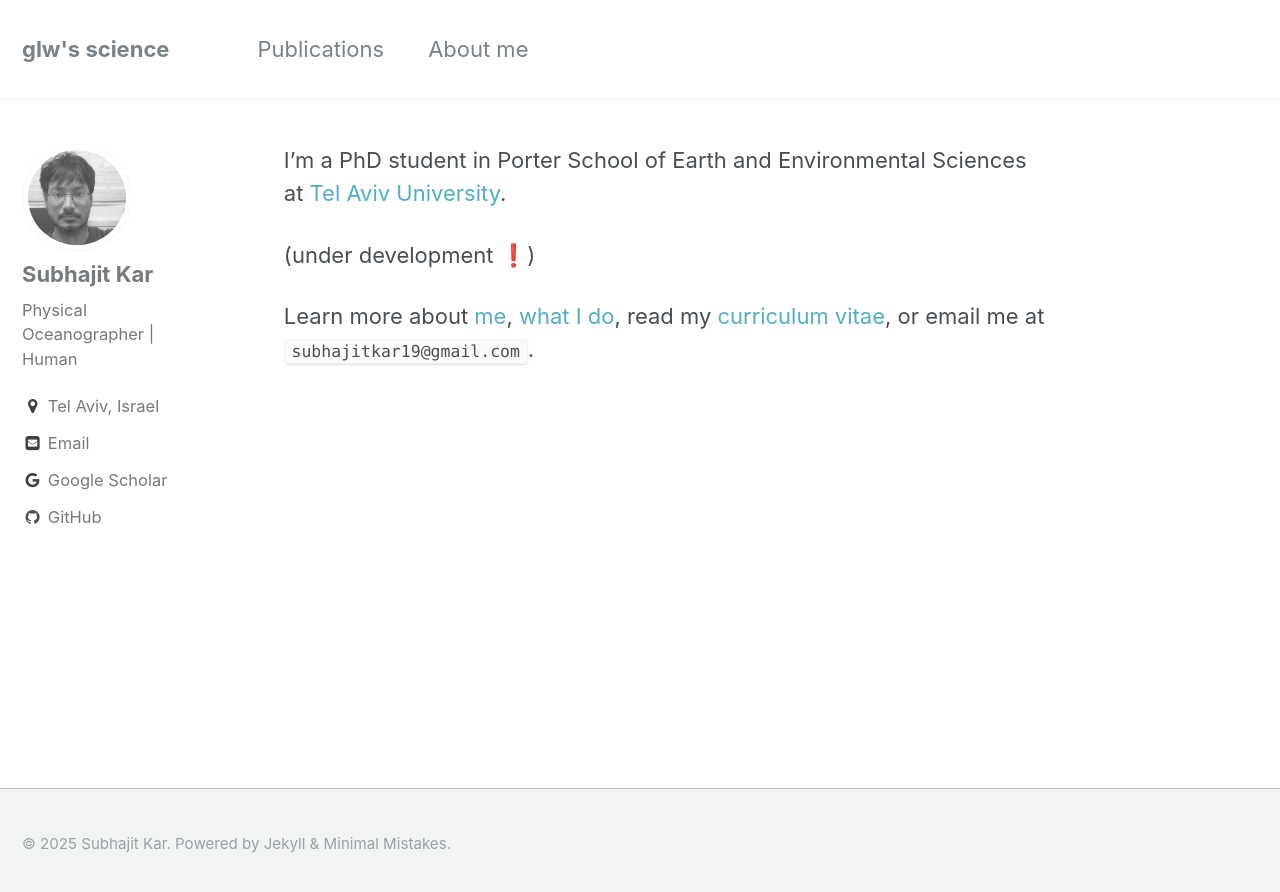
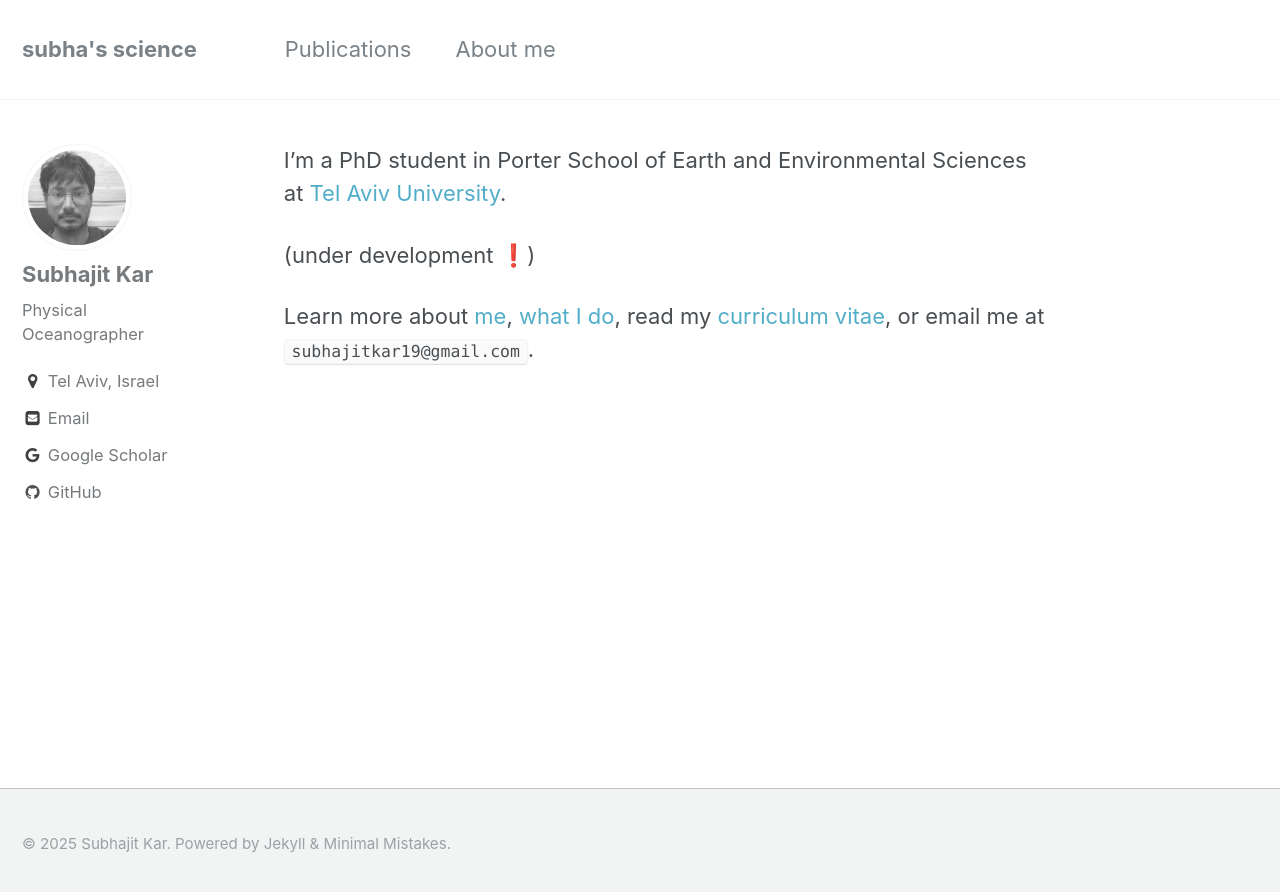
Before and after one commit to subhk/subhk.github.io, a Jekyll site: the page built from index.md, in a window 1280 px wide. Shown: the top 892 px of the page. Built offline with Jekyll 4.4.1, drawn with Linux system fonts in a browser that asks for light colours; emoji names are drawn with the system emoji font.

Commit message:
Update _config.yml

```diff
--- a/_config.yml
+++ b/_config.yml
@@ -7,14 +7,14 @@
 
 # Site Settings
 locale                   : "en-US"
-title                    : "glw's science"
+title                    : "subha's science"
 title_separator          : "-"
 name                     : "Subhajit Kar"
 description              : "Mostly about ocean physics."
 url                      : "https://subhk.github.io"
 baseurl                  : # Subpath, if there is one.
-repository               : "subhk/glwagner.github.io"
-teaser                   : "/assets/images/dropletWaves-bottom.jpg"
+repository               : "subhk/subhk.github.io"
+teaser                   : "/assets/images/Medd.png"
 #breadcrumbs             : false # true, false (default)
 words_per_minute         : 200
 comments:
@@ -77,9 +77,9 @@
 author:
   name             : "Subhajit Kar"
   avatar           : "/assets/images/me.png"
-  bio              : "Physical Oceanographer | Human"
+  bio              : "Physical Oceanographer"
   location         : "Tel Aviv, Israel"
-  location_link    : "https://goo.gl/maps/2mQKSt43kJ52"
+  location_link    :
   email            : "subhajitkar19@gmail.com"
   uri              :
   bitbucket        :
```
